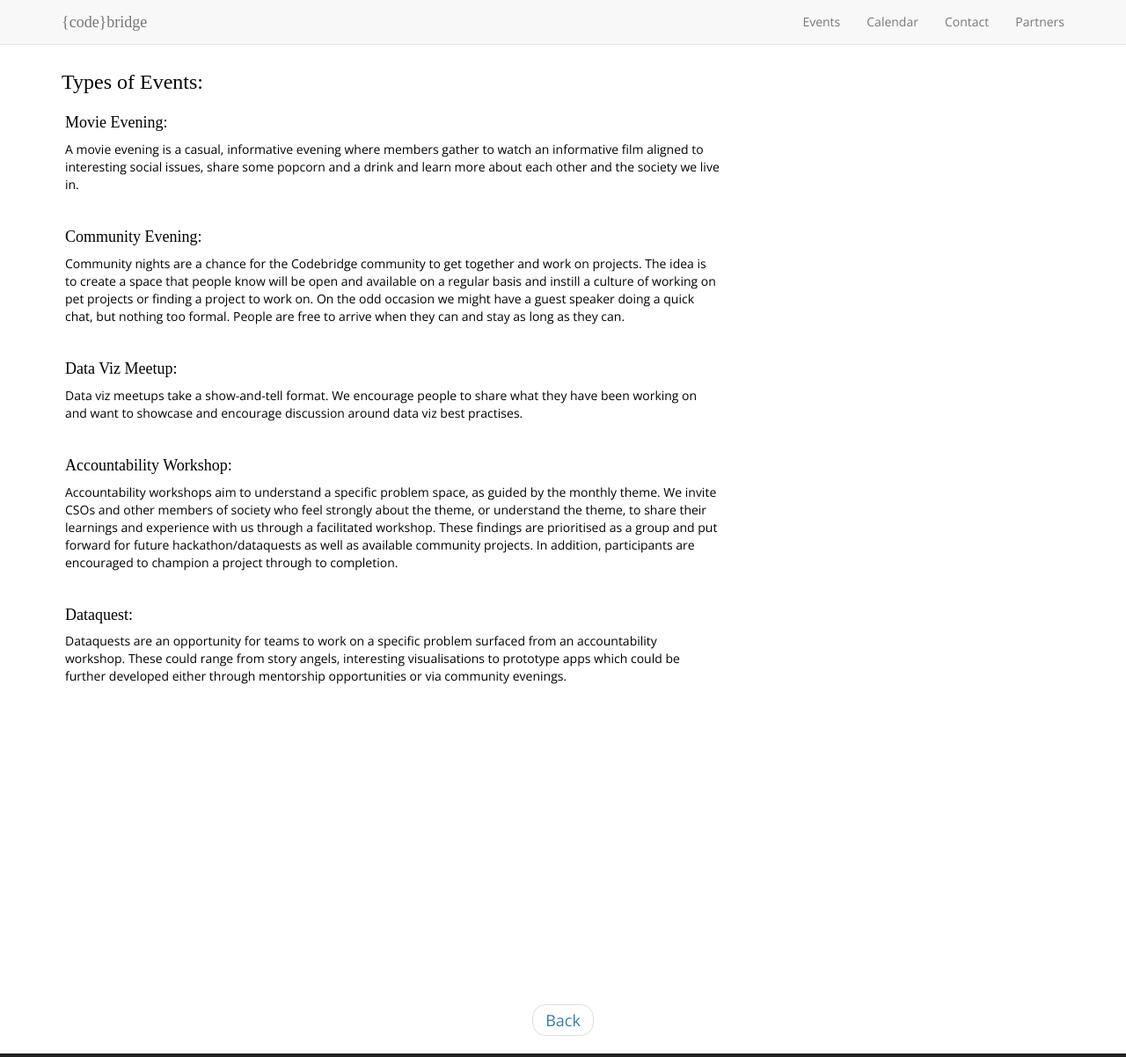
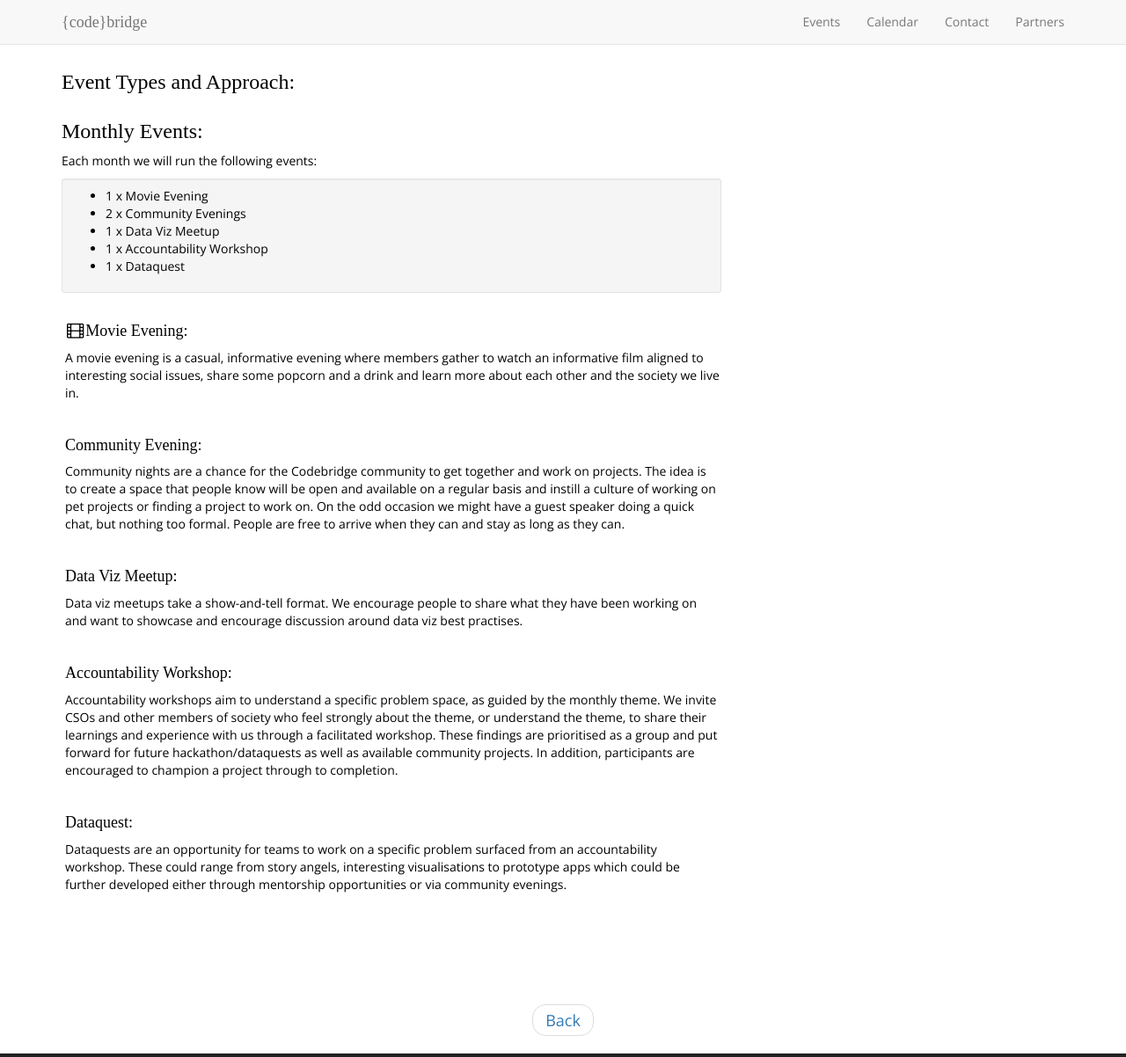
Before and after one commit to codebridge-za/codebridge.co.za, a Jekyll site: the page built from event-types.html, in a window 1280 px wide. Shown: the whole page at 88% size. Built offline with Jekyll 4.4.1, drawn with Linux system fonts in a browser that asks for light colours; nearby versions of some CDN libraries; some web fonts are replaced.

Commit message:
added monthly events and changed page heading

```diff
--- a/event-types.html
+++ b/event-types.html
@@ -4,12 +4,30 @@ title: Event Types
 ---
 
 <div class="container contact">
-		<h3>Types of Events:</h3>
-
+		<h3>Event Types and Approach:</h3>
+		<div class="row">
+			<div class="col-md-12"><h3>Monthly Events:</h3>
+				<p>Each month we will run the following events:</p>
+			</div>
+			<div class="col-md-8">
+				<div class="well well-sm">
+					<ul>
+						<li>1 x Movie Evening</li>
+						<li>2 x Community Evenings</li>
+						<li>1 x Data Viz Meetup</li>
+						<li>1 x Accountability Workshop</li>
+						<li>1 x Dataquest</li>
+					</ul>
+				</div>
+			</div>
+			<div class="col-md-4">
+				<img src="">
+			</div>
+		</div>
 		<div class="row">
 			<div class="thumbnail">
 				<div class="col-md-8">
-					<a class="anchor" name="movie-evening"></a><h4>Movie Evening:</h4>
+					<a class="anchor" name="movie-evening"></a><h4><i class="fa fa-film fa-fw"></i>Movie Evening:</h4>
 					<p>A movie evening is a casual, informative evening where members gather to watch an informative film aligned to interesting social issues, share some popcorn and a drink and learn more about each other and the society we live in.</p><br>
 
 					<a class="anchor" name="community-evening"></a><h4>Community Evening:</h4>
```
